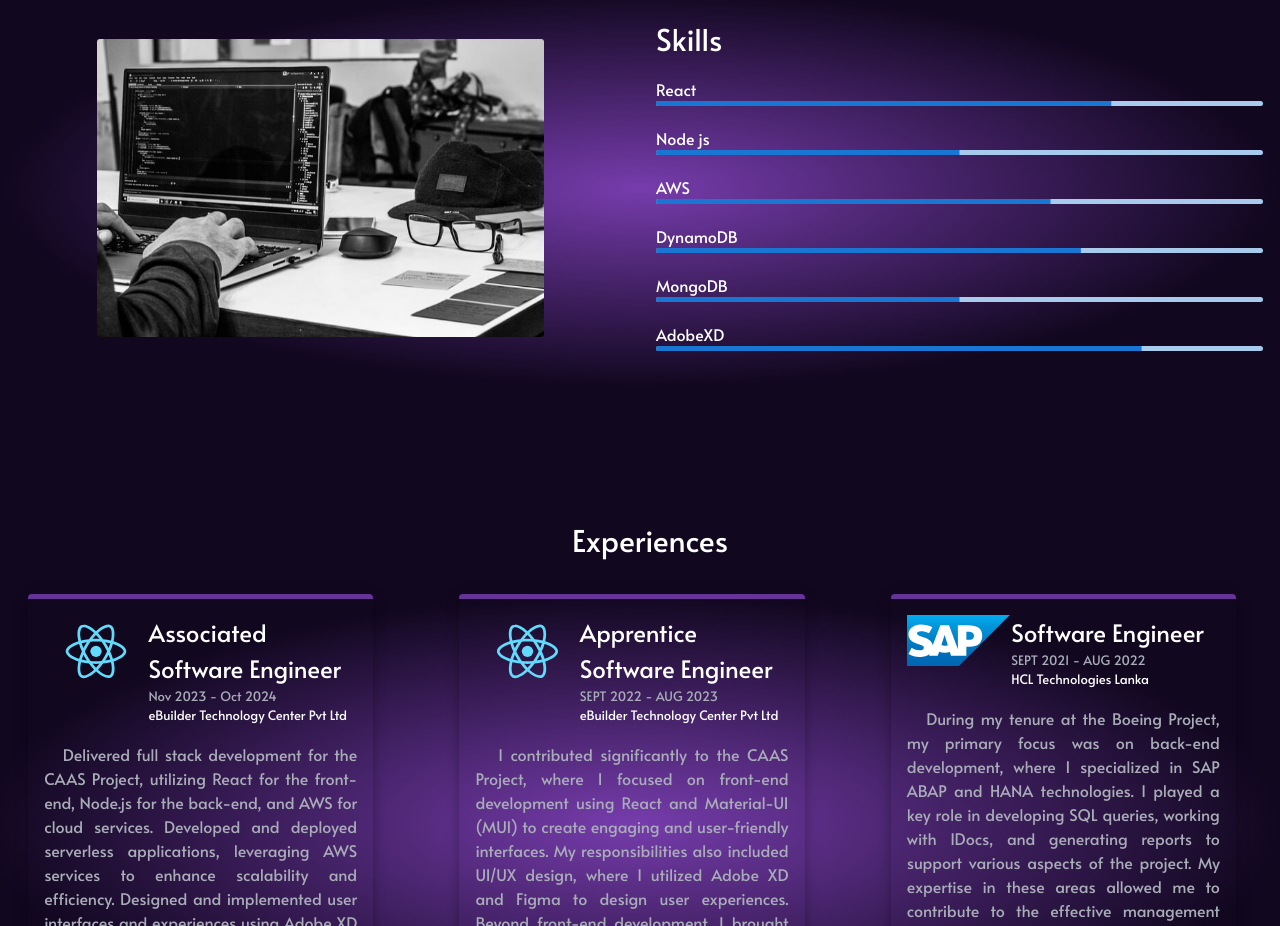
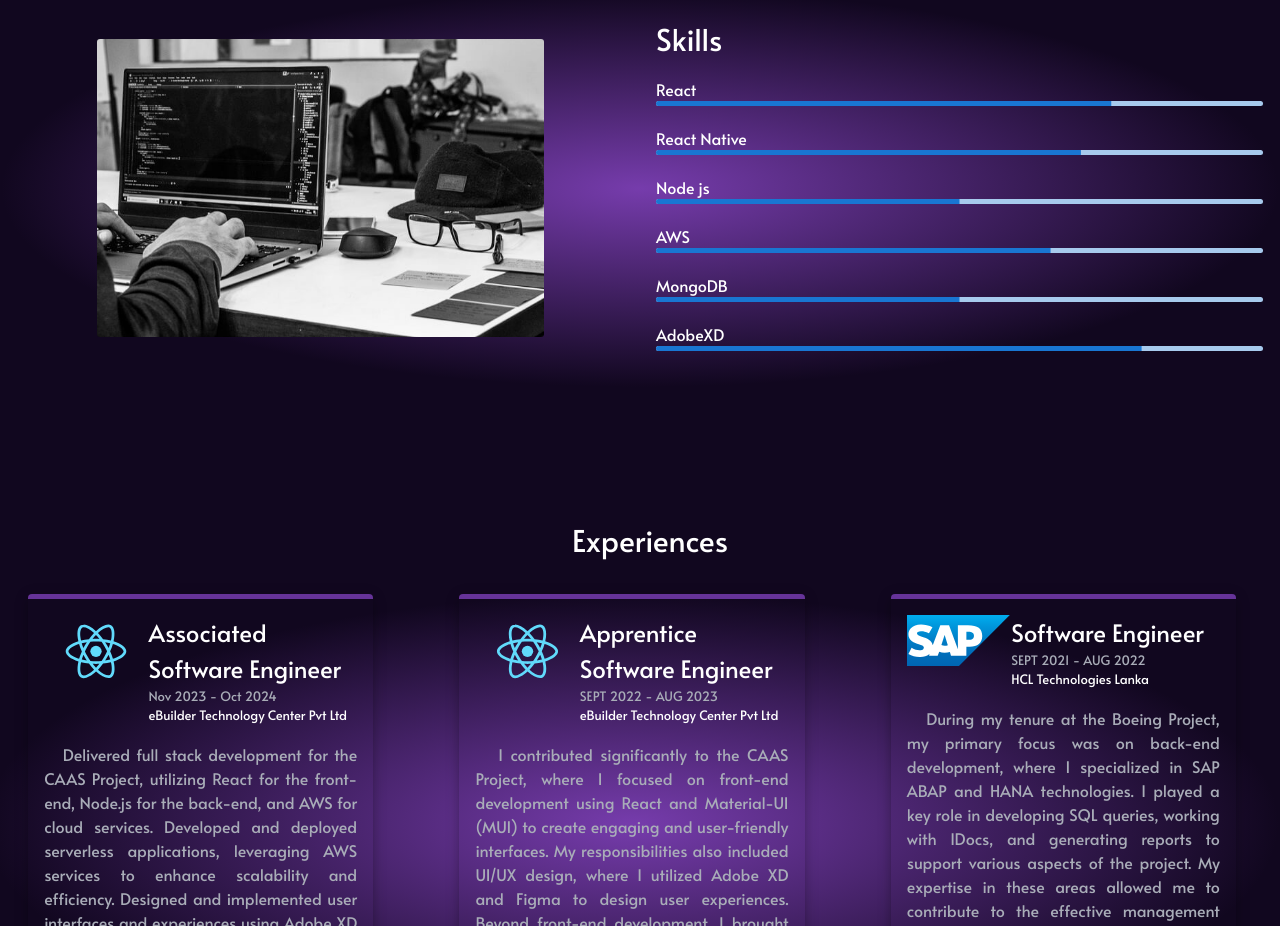
Before and after one commit to karmilan/karmilan_react_app, a React (Create React App) app: page / in a window 1280 px wide. Shown: the part 1040-1966 px from the top of the page. Built offline with nearby package versions, Linux system fonts and the light colour scheme.

Commit message:
Update SkillContent.jsx

```diff
--- a/src/components/skills/SkillContent.jsx
+++ b/src/components/skills/SkillContent.jsx
@@ -23,6 +23,16 @@ const SkillContent = () => {
                     variant="determinate"
                     value={75}/>
 
+                <Typography component='h5'
+                    sx={
+                        globalStyle.textColor
+                }>React Native</Typography>
+                <LinearProgress sx={
+                        skillStyle.skillProgressStyle
+                    }
+                    variant="determinate"
+                    value={70}/>
+
 
                 <Typography component='h5'
                     sx={
@@ -43,16 +53,6 @@ const SkillContent = () => {
                     }
                     variant="determinate"
                     value={65}/>
-
-                <Typography component='h5'
-                    sx={
-                        globalStyle.textColor
-                }>DynamoDB</Typography>
-                <LinearProgress sx={
-                        skillStyle.skillProgressStyle
-                    }
-                    variant="determinate"
-                    value={70}/>
 
                 <Typography component='h5'
                     sx={
```
